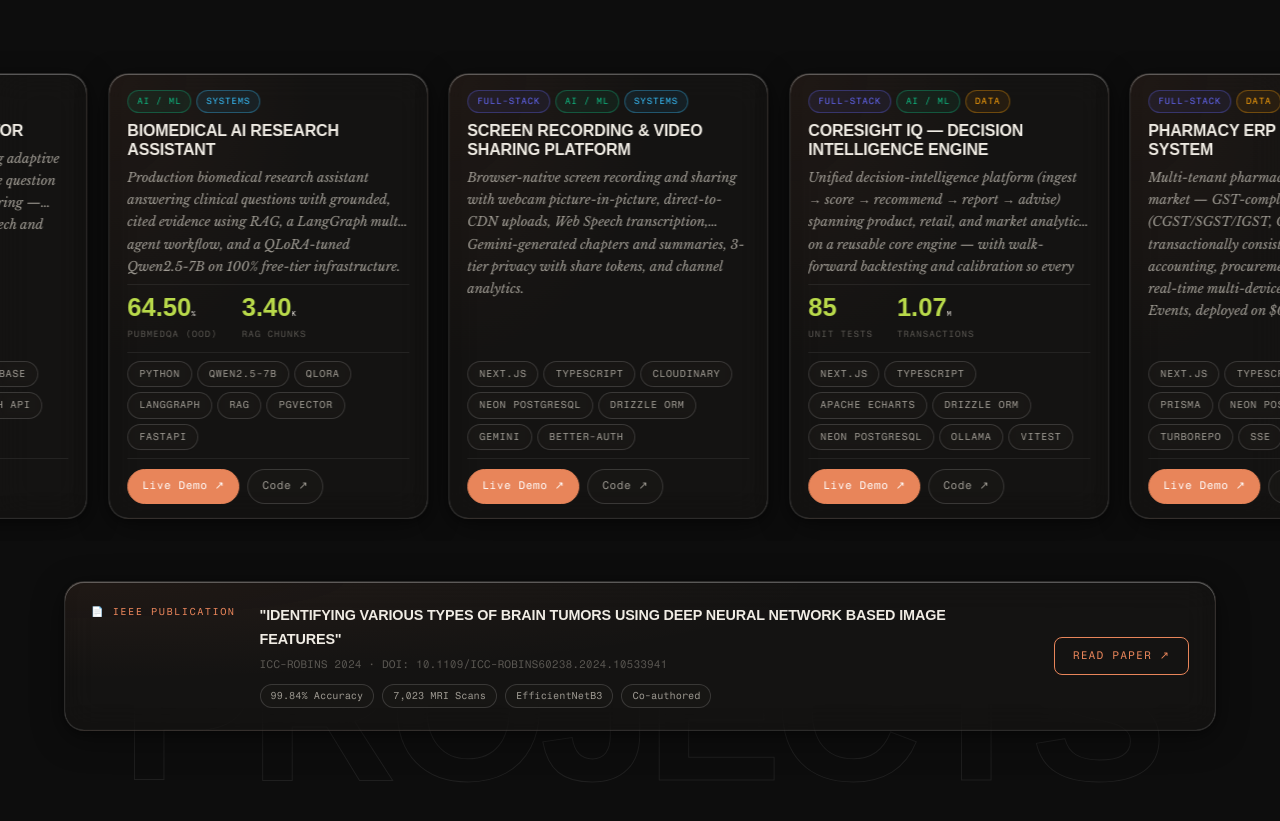
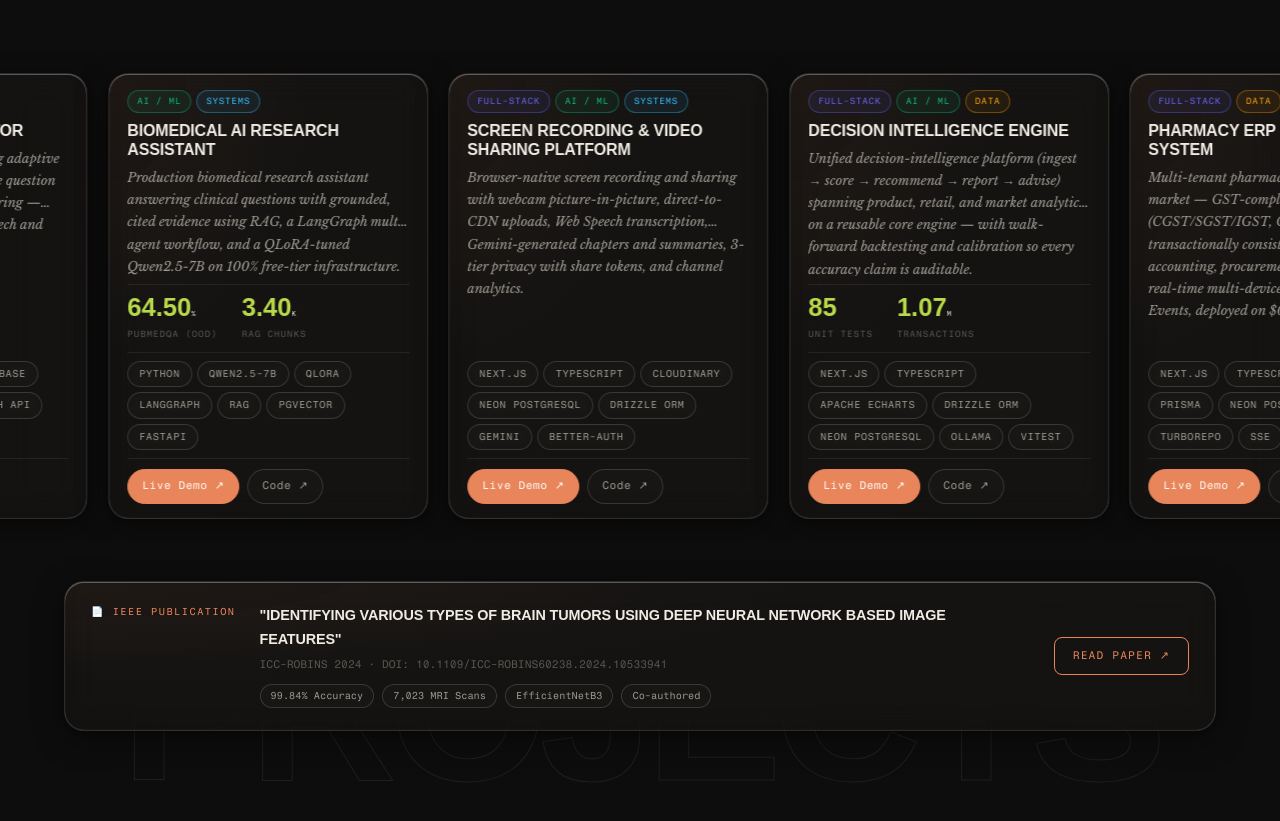
Before and after one commit to Udit013/uditagarwal-portfolio-website, a React (Vite) app: page / in a window 1280 px wide. Shown: the part 6060-6881 px from the top of the page. Built offline with nearby package versions, Linux system fonts and the light colour scheme; a web font is replaced by a local one.

Commit message:
Updated project links

```diff
--- a/src/data/content.ts
+++ b/src/data/content.ts
@@ -331,7 +331,7 @@
   {
     types: ['ml', 'sys'],
     num: '01',
-    title: 'Brain Tumor Classification — Production ML System',
+    title: 'Brain Tumor Classification — Production ML Framework',
     desc: 'Production-grade extension of an IEEE-published brain tumor MRI classifier with leakage auditing, confidence calibration, Grad-CAM explainability, ONNX inference, and a live Hugging Face demo.',
     badges: [
       { label: 'AI / ML', cls: 'ml' },
@@ -404,7 +404,7 @@
   {
     types: ['fs', 'ml', 'dt'],
     num: '05',
-    title: 'CoreSight IQ — Decision Intelligence Engine',
+    title: 'Decision Intelligence Engine',
     desc: 'Unified decision-intelligence platform (ingest → score → recommend → report → advise) spanning product, retail, and market analytics on a reusable core engine — with walk-forward backtesting and calibration so every accuracy claim is auditable.',
     badges: [
       { label: 'Full-Stack', cls: 'fs' },
@@ -438,11 +438,11 @@
   {
     types: ['sys'],
     num: '07',
-    title: 'Automated Secrets Scanner',
+    title: 'Secret Exposure Detection',
     desc: 'DevSecOps platform detecting hardcoded secrets across code and full git history via regex, Shannon entropy, and semantic heuristics — with 0–100 exposure risk scoring, differential scanning, real-time WebSocket progress, and SARIF/CI-CD export.',
     badges: [{ label: 'Systems', cls: 'sys' }],
     chips: ['Python', 'FastAPI', 'React', 'PostgreSQL', 'WebSocket', 'APScheduler'],
-    live: 'https://automated-secrets-scanner.vercel.app',
+    live: 'https://cipherwatch-web.vercel.app',
     repo: 'https://github.com/Udit013/automated-secrets-scanner',
     stats: [
       { value: '0.94', label: 'F1 Score' },
```
Also changed, not shown: 1 other file (tests, documents, lock files or other folders).
